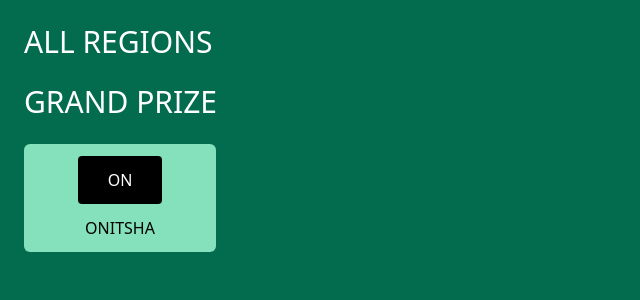
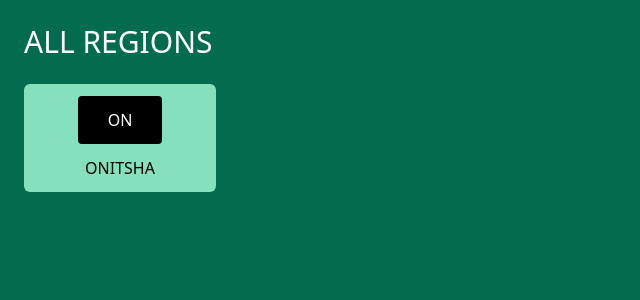
Before and after one commit to laurentcodes/infinix-slot, a Next.js app: page / in a window 1280 px wide. Shown: the top 300 px of the page, without its empty margins (0-640 px from the left). Built offline with nearby package versions, Linux system fonts and the light colour scheme.

Commit message:
fix: add onitsha

```diff
--- a/src/pages/index.jsx
+++ b/src/pages/index.jsx
@@ -42,7 +42,7 @@ const Home = () => {
 		<div className='h-screen w-screen bg-green-700 p-6'>
 			<div>
 				<h3 className='text-3xl uppercase text-white mb-6'>All Regions</h3>
-				<h3 className='text-3xl uppercase text-white mb-6'>Grand Prize</h3>
+				{/* <h3 className='text-3xl uppercase text-white mb-6'>Grand Prize</h3> */}
 
 				{/* <button className='p-3 bg-white my-3 rounded-md' onClick={runAdd}>
 					Add New
```
